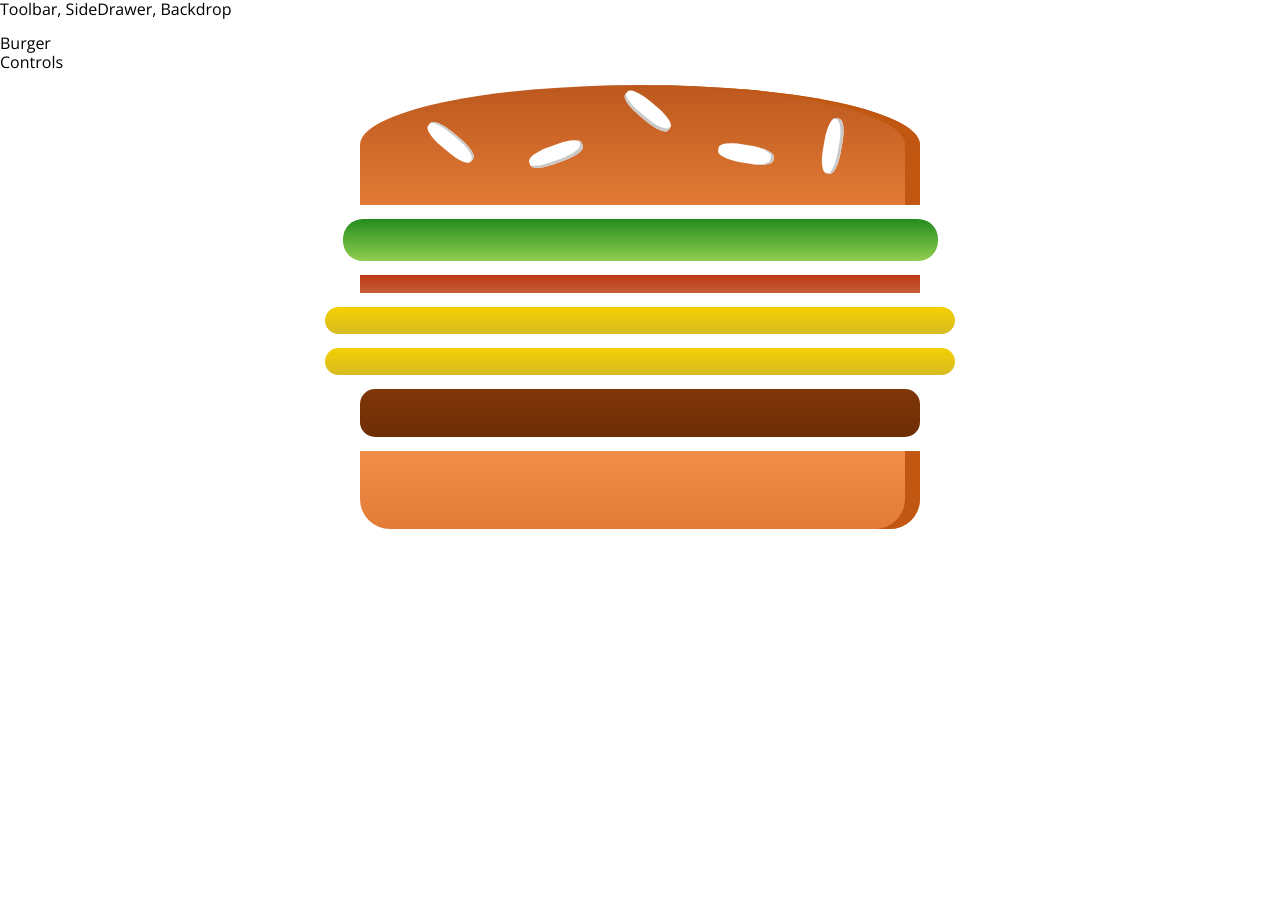
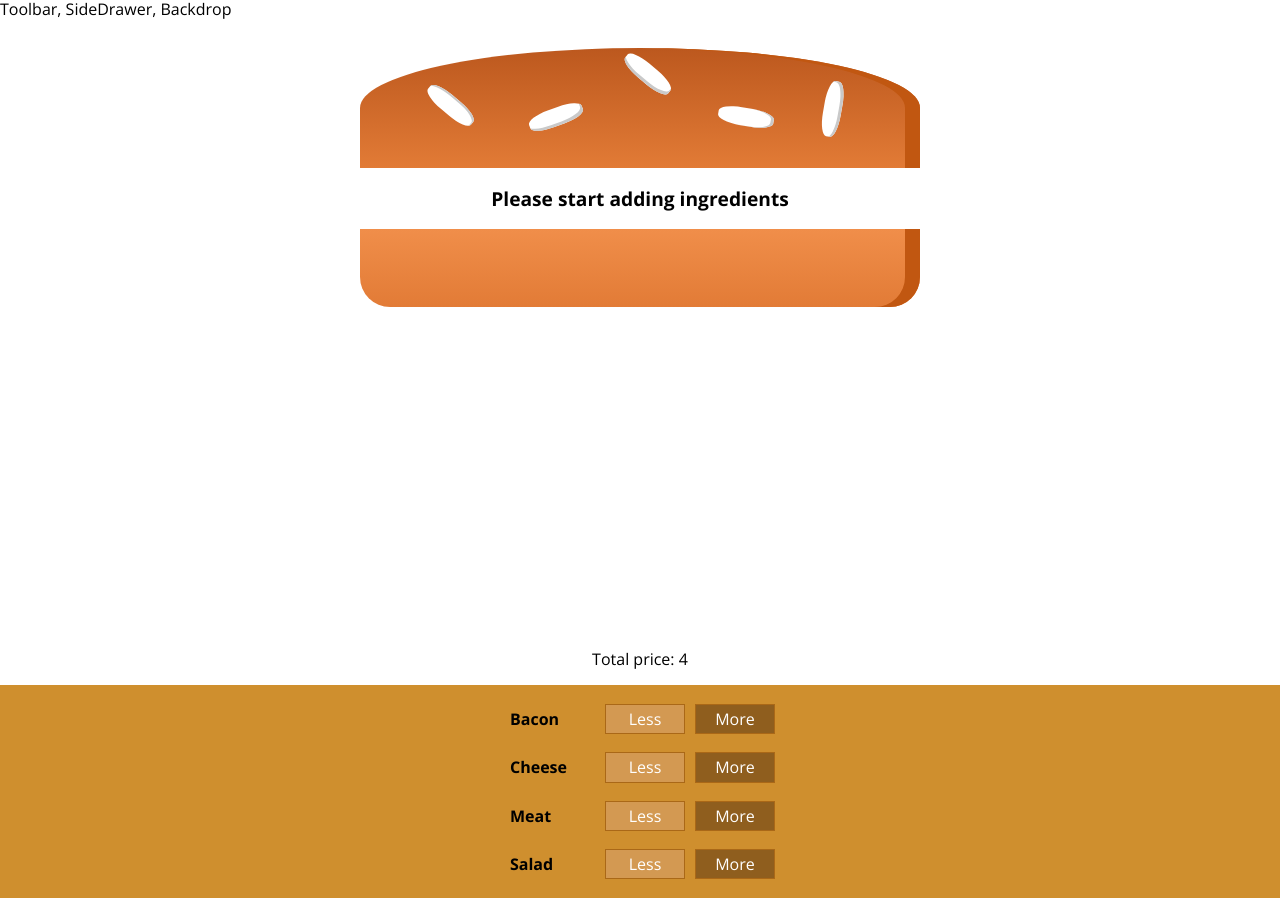
Before and after one commit to tmichelogiannakis/burger-builder, a React (Create React App) app: page / in a window 1280 px wide. Before the commit the page ends 800 px from the top, so only its background shows below. Built offline with nearby package versions, Linux system fonts and the light colour scheme.

Commit message:
feat: add and remove ingredients

```diff
--- a/src/layout/builder/Builder.js
+++ b/src/layout/builder/Builder.js
@@ -1,22 +1,53 @@
 import React, { Component } from 'react';
 import Burger from './components/burger/Burger';
+import Controls from './components/controls/Controls';
+
+const INGREDIENT_PRICE = {
+  salad: 0.5,
+  bacon: 1,
+  cheese: 0.75,
+  meat: 1.5
+};
 
 class Builder extends Component {
   state = {
     ingredients: {
-      salad: 1,
-      bacon: 1,
-      cheese: 2,
-      meat: 1
-    }
+      salad: 0,
+      bacon: 0,
+      cheese: 0,
+      meat: 0
+    },
+    totalPrice: 4
+  };
+
+  addIngredientHandler = type => {
+    this.setState(state => {
+      const ingredients = { ...state.ingredients };
+      ingredients[type] = ingredients[type] + 1;
+      const totalPrice = state.totalPrice + INGREDIENT_PRICE[type];
+      return { ...state, ingredients, totalPrice };
+    });
+  };
+
+  removeIngredientHandler = type => {
+    this.setState(state => {
+      const ingredients = { ...state.ingredients };
+      if (ingredients[type] > 0) {
+        ingredients[type] = ingredients[type] - 1;
+        const totalPrice = state.totalPrice - INGREDIENT_PRICE[type];
+        return { ...state, ingredients, totalPrice };
+      }
+      return { ...state };
+    });
   };
 
   render() {
+
     return (
       <>
-        <div>Burger</div>
-        <div>Controls</div>
         <Burger ingredients={this.state.ingredients} />
+        <div style={{ textAlign: 'center', marginBottom: '16px' }}>Total price: {this.state.totalPrice}</div>
+        <Controls ingredientAdded={this.addIngredientHandler} ingredientRemoved={this.removeIngredientHandler} />
       </>
     );
   }
--- a/src/layout/builder/components/burger/Burger.js
+++ b/src/layout/builder/components/burger/Burger.js
@@ -21,7 +21,7 @@ const burger = ({ className, ingredients }) => {
 
 export default styled(burger)`
   width: 100%;
-  margin: auto;
+  margin: 0 auto 16px auto;
   height: 250px;
   overflow: auto;
   text-align: center;
--- /dev/null
+++ b/src/layout/builder/components/controls/Controls.js
@@ -0,0 +1,33 @@
+import React from 'react';
+import styled from 'styled-components';
+import Control from './control/Control';
+
+const items = [
+  { label: 'Bacon', type: 'bacon' },
+  { label: 'Cheese', type: 'cheese' },
+  { label: 'Meat', type: 'meat' },
+  { label: 'Salad', type: 'salad' }
+];
+
+const controls = ({ className, ingredientAdded, ingredientRemoved }) => {
+  const added = type => event => ingredientAdded(type);
+  const removed = type => event => ingredientRemoved(type);
+  return (
+    <div className={className}>
+      {items.map(item => (
+        <Control key={item.type} label={item.label} added={added(item.type)} removed={removed(item.type)} />
+      ))}
+    </div>
+  );
+};
+
+export default styled(controls)`
+  width: 100%;
+  background-color: #cf8f2e;
+  display: flex;
+  flex-flow: column;
+  align-items: center;
+  box-shadow: 0 2px 1px #ccc;
+  margin: auto;
+  padding: 10px 0;
+`;
--- /dev/null
+++ b/src/layout/builder/components/controls/control/Control.js
@@ -0,0 +1,69 @@
+import React from 'react';
+import styled from 'styled-components';
+
+const Label = styled.label`
+  padding: 10px;
+  font-weight: bold;
+  width: 80px;
+`;
+
+const Button = styled.button`
+  display: block;
+  font: inherit;
+  padding: 5px;
+  margin: 0 5px;
+  width: 80px;
+  border: 1px solid #aa6817;
+  cursor: pointer;
+  outline: none;
+
+  :disabled {
+    background-color: #ac9980;
+    border: 1px solid #7e7365;
+    color: #ccc;
+    cursor: default;
+  }
+
+  :hover:disabled {
+    background-color: #ac9980;
+    color: #ccc;
+    cursor: not-allowed;
+  }
+`;
+
+const LessButton = styled(Button)`
+  background-color: #d39952;
+  color: white;
+  :hover,
+  :active {
+    background-color: #daa972;
+    color: white;
+  }
+`;
+
+const MoreButton = styled(Button)`
+  background-color: #8f5e1e;
+  color: white;
+  :hover,
+  :active {
+    background-color: #99703f;
+    color: white;
+  }
+`;
+
+const control = ({ className, label, removed, added }) => {
+  return (
+    <div className={className}>
+      <Label>{label}</Label>
+      <LessButton onClick={removed}>Less</LessButton>
+      <MoreButton onClick={added}>More</MoreButton>
+    </div>
+  );
+};
+
+export default styled(control)`
+  display: flex;
+  justify-content: space-between;
+  align-items: center;
+  margin: 5px 0;
+`;
```
